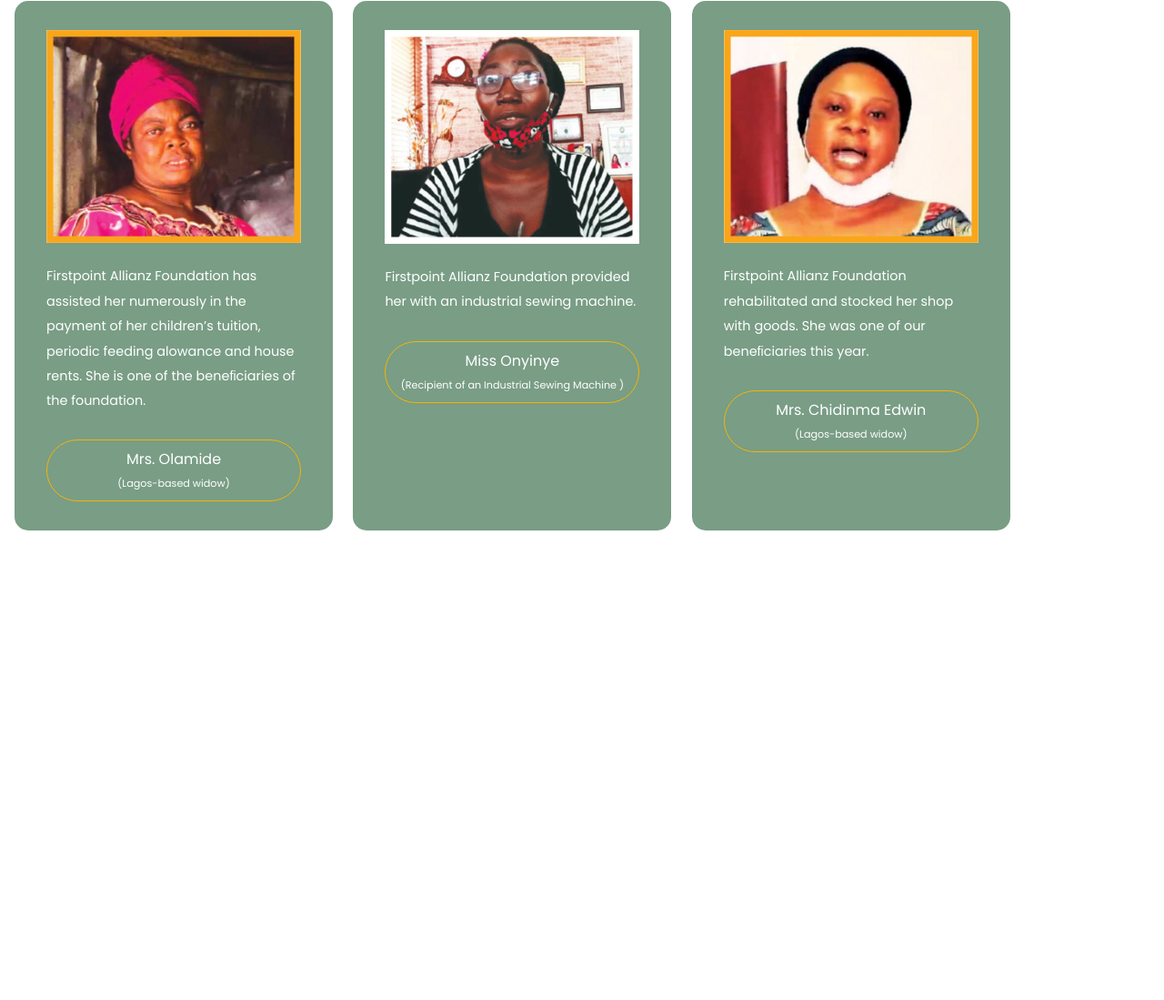
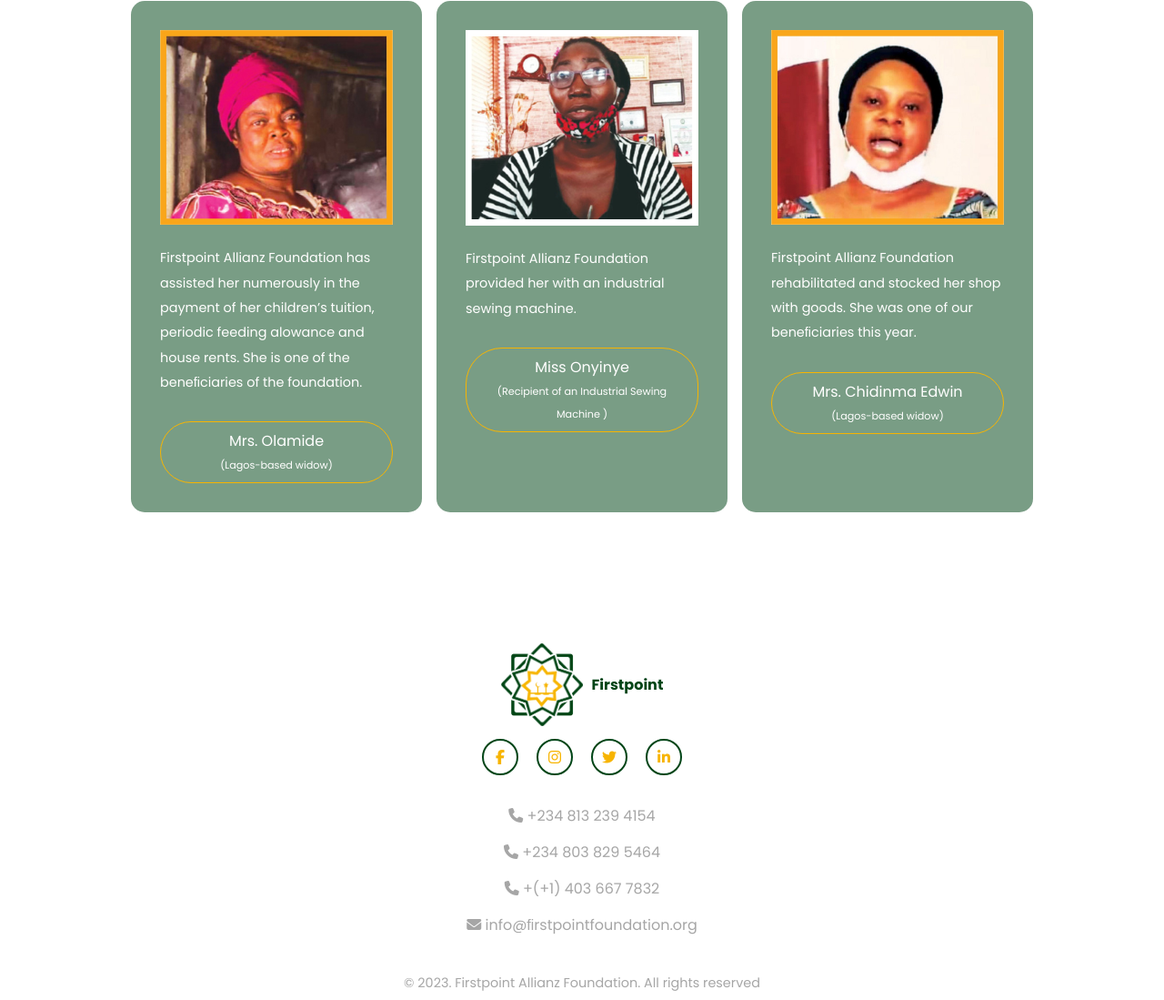
Before and after one commit to victorskydotdev/firstpoint, an Eleventy site: page src/index.njk in a window 1280 px wide. Shown: the part 2780-3879 px from the top of the page at 91% size. Before the commit the page ends 3395 px from the top, so only its background shows below. Built offline with nearby package versions, Linux system fonts and the light colour scheme; Eleventy itself is replaced by a stand-in of ours; files that its build step writes are made by us from their sources.

Commit message:
added a footer

```diff
--- a/src/_includes/base.njk
+++ b/src/_includes/base.njk
@@ -18,6 +18,7 @@
 	<body>
 		{% include "header.njk" %}
 		{{ content | safe }}
+		{% include "footer.njk" %}
 
 		<div class="contact-popup-modl">
 			<div class="modal-container">
--- /dev/null
+++ b/src/_includes/footer.njk
@@ -0,0 +1,56 @@
+<footer class="footer">
+	<div class="container">
+		<div class="brand">
+			<img src="/assets/Logo.png" alt="" />
+			<h4>Firstpoint</h4>
+		</div>
+
+		<div class="contact-info">
+			<div class="social-media">
+				<a href="">
+					<i class="fa-brands fa-facebook-f"></i>
+				</a>
+
+				<a href="">
+					<i class="fa-brands fa-instagram"></i>
+				</a>
+
+				<a href="">
+					<i class="fa-brands fa-twitter"></i>
+				</a>
+
+				<a href="">
+					<i class="fa-brands fa-linkedin-in"></i>
+				</a>
+			</div>
+
+			<div class="phone-wrap">
+				<a
+					href="tel:+2348132394154
+        "
+					><i class="fa-solid fa-phone"></i> +234 813 239 4154
+				</a>
+				<a
+					href="tel:+234803 8295464
+
+        "
+					><i class="fa-solid fa-phone"></i> +234 803 829 5464
+				</a>
+				<a
+					href="tel:(+1) 403 667  7832
+
+        "
+					><i class="fa-solid fa-phone"></i> +(+1) 403 667 7832
+				</a>
+
+				<a href="mailto:info@ﬁrstpointfoundation.org"
+					><i class="fa-solid fa-envelope"></i> info@ﬁrstpointfoundation.org
+				</a>
+			</div>
+		</div>
+	</div>
+
+	<p class="copyright">
+		&copy; 2023. Firstpoint Allianz Foundation. All rights reserved
+	</p>
+</footer>
--- a/src/scss/_beneficiaries.scss
+++ b/src/scss/_beneficiaries.scss
@@ -1,6 +1,7 @@
 @import 'global';
 
 .beneficiaries-section {
+	margin-bottom: 7em;
 	.text-container {
 		width: 90%;
 		margin: 0 auto;
@@ -9,6 +10,10 @@
 		.heading {
 			font-size: $heading-font-size;
 			color: $dominant-color;
+		}
+
+		@media screen and (min-width: 43em) {
+			text-align: center;
 		}
 	}
 
@@ -21,7 +26,7 @@
 		-ms-scroll-snap-type: inline mandatory;
 		scroll-snap-type: inline mandatory;
 		padding: 2em 1em;
-		gap: 1.4em;
+		gap: 1em;
 
 		.wrap {
 			background: rgba(0, 69, 23, 0.527);
@@ -54,7 +59,7 @@
 
 				.ben-name {
 					border: 1.5px solid $accent-color;
-					padding: 0.5em 0;
+					padding: 0.5em 1em;
 					border-radius: 40px;
 					color: $light;
 
@@ -64,5 +69,11 @@
 				}
 			}
 		}
+
+		@media screen and (min-width: 62em) {
+			display: flex;
+			width: 80%;
+			margin: 0 auto;
+		}
 	}
 }
--- /dev/null
+++ b/src/scss/_footer.scss
@@ -0,0 +1,65 @@
+@import 'global';
+
+.footer {
+	.container {
+		width: 90%;
+		margin: 0 auto;
+		margin-bottom: 2em;
+
+		.brand {
+			display: flex;
+			align-items: center;
+			justify-content: center;
+			gap: 10px;
+			margin-bottom: 0.9em;
+			img {
+				width: 90px;
+			}
+
+			h4 {
+				color: $dominant-color;
+			}
+		}
+
+		.contact-info {
+			.social-media {
+				// width: fit-content;
+				display: flex;
+				justify-content: center;
+				// background-color: red;
+				gap: 20px;
+				margin-bottom: 2em;
+
+				a {
+					color: $accent-color;
+					border: 2px solid $dominant-color;
+					height: 40px;
+					width: 40px;
+					display: flex;
+					align-items: center;
+					justify-content: center;
+					border-radius: 100%;
+				}
+			}
+
+			.phone-wrap {
+				display: grid;
+				gap: 15px;
+				justify-content: center;
+				a {
+					display: block;
+					// width: fit-content;
+					color: $body-paragraph-text-color;
+					text-align: center;
+				}
+			}
+		}
+	}
+
+	.copyright {
+		text-align: center;
+		font-size: 0.9rem;
+		padding: 0.6em;
+		color: $body-paragraph-text-color;
+	}
+}
--- a/src/scss/main.scss
+++ b/src/scss/main.scss
@@ -9,3 +9,6 @@
 @use 'about-page-main';
 @use 'who-we-are-section';
 @use 'company-info';
+
+// footer styles
+@use 'footer';
```
Also changed, not shown: public/about/index.html, public/css/main.css, public/index.html, src/css/main.css, 1 other file.
